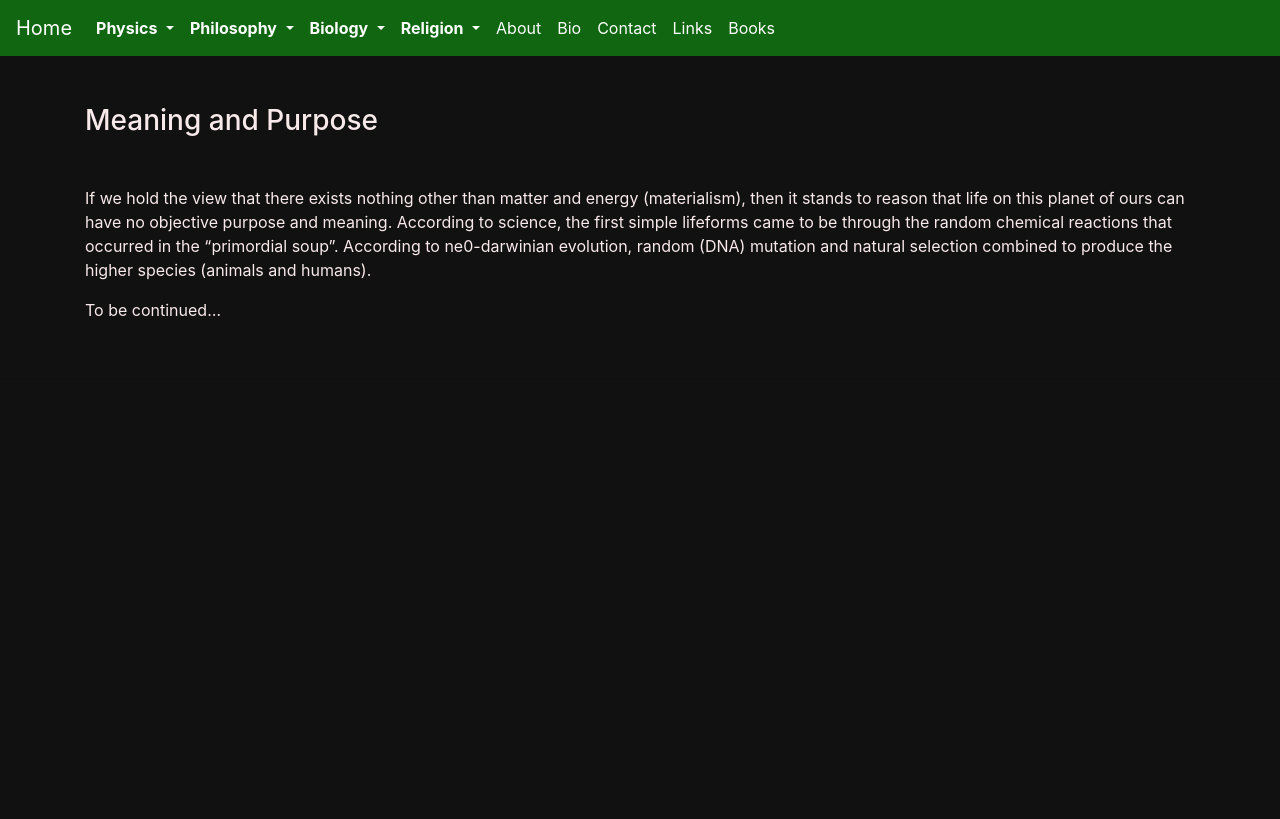
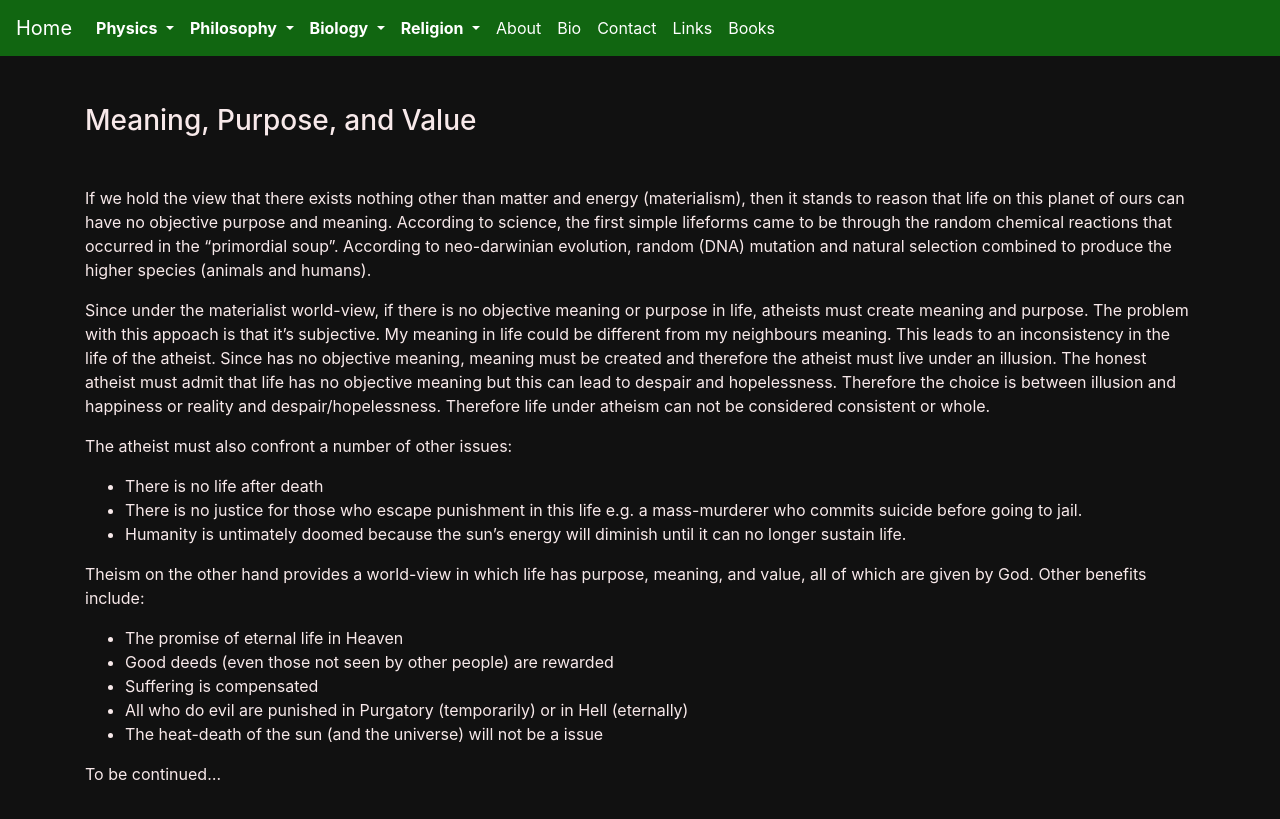
Before and after one commit to nekelly/nekelly.github.io, a Jekyll site: the page built from pages/meaning.md, in a window 1280 px wide. Shown: the top 819 px of the page. Built offline with Jekyll 4.4.1, drawn with Linux system fonts in a browser that asks for light colours; our own code applies the rules of GitHub Pages for plain Markdown files.

Commit message:
Meaning update

```diff
--- a/pages/meaning.md
+++ b/pages/meaning.md
@@ -2,12 +2,34 @@
 layout: default
 ---
 
-### Meaning and Purpose
+### Meaning, Purpose, and Value
 &nbsp;
 
 If we hold the view that there exists nothing other than matter and energy (materialism), then it stands to reason that life on this
 planet of ours can have no objective purpose and meaning. According to science, the first simple lifeforms came to be through the
-random chemical reactions that occurred in the "primordial soup". According to ne0-darwinian evolution, random (DNA) mutation and
+random chemical reactions that occurred in the "primordial soup". According to neo-darwinian evolution, random (DNA) mutation and
 natural selection combined to produce the higher species (animals and humans).
 
+Since under the materialist world-view, if there is no objective meaning or purpose in life, atheists must create meaning and purpose.
+The problem with this appoach is that it's subjective. My meaning in life could be different from my neighbours meaning. This leads to
+an inconsistency in the life of the atheist. Since has no objective meaning, meaning must be created and therefore the atheist must live
+under an illusion. The honest atheist must admit that life has no objective meaning but this can lead to despair and hopelessness.
+Therefore the choice is between illusion and happiness or reality and despair/hopelessness. Therefore life under atheism can not be
+considered consistent or whole.
+
+The atheist must also confront a number of other issues:
+- There is no life after death
+- There is no justice for those who escape punishment in this life e.g. a mass-murderer who commits suicide before going to jail.
+- Humanity is untimately doomed because the sun's energy will diminish until it can no longer sustain life.
+
+
+Theism on the other hand provides a world-view in which life has purpose, meaning, and value, all of which are given by God. Other benefits
+include:
+
+- The promise of eternal life in Heaven
+- Good deeds (even those not seen by other people) are rewarded
+- Suffering is compensated
+- All who do evil are punished in Purgatory (temporarily) or in Hell (eternally)
+- The heat-death of the sun (and the universe) will not be a issue
+
 To be continued...
```
